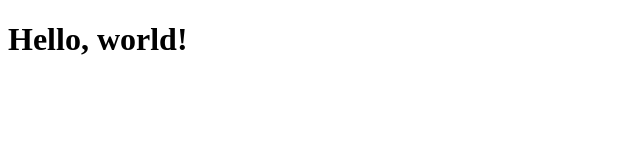
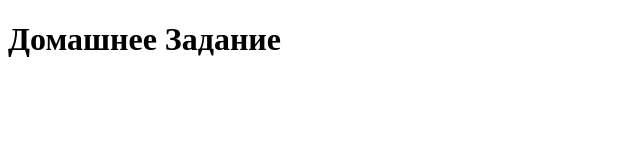
Before and after one commit to Stabik2014/Homework1, a plain HTML site: page index.html in a window 1280 px wide. Shown: the whole page, without its empty margins (0-640 px from the left). Drawn offline with Linux system fonts and the light colour scheme.

Commit message:
Index.html

```diff
--- a/index.html
+++ b/index.html
@@ -7,6 +7,6 @@
     <title>Document</title>
 </head>
 <body>
-    <h1>Hello, world!</h1>
+    <h1>Домашнее Задание</h1>
 </body>
 </html>
```
